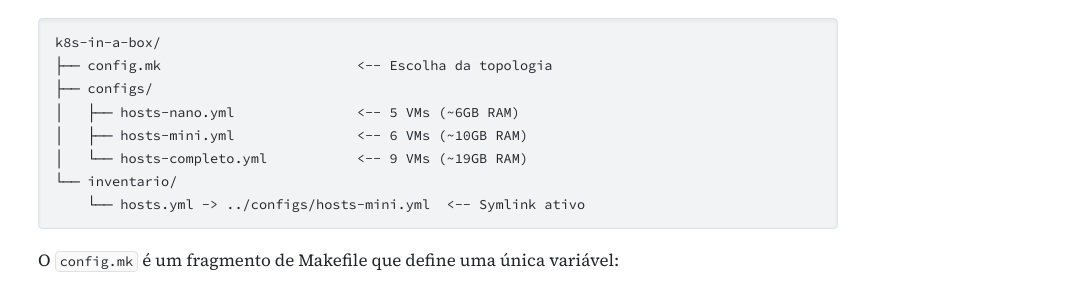
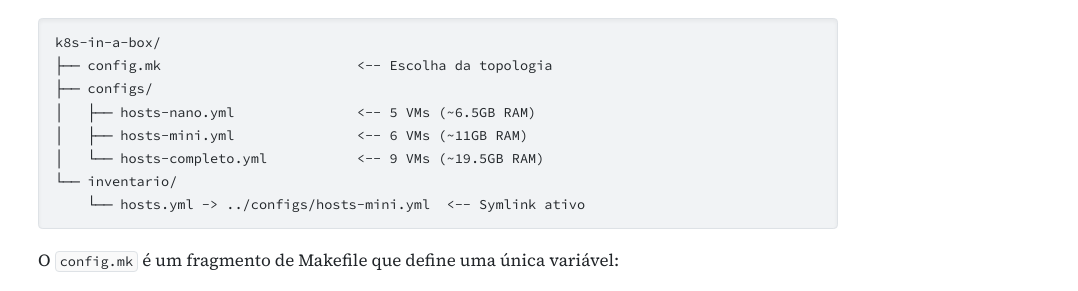
Before and after one commit to vndmtrx/vndmtrx.github.io, a Jekyll site: the page built from _posts/2026/09/2026-09-07-k8sbox-ferramentas-ambiente.md, in a window 1280 px wide and 900 px high, scrolled down 10984 px. Shown: the part 226-517 px from the top of the window, without its empty margins (202-1280 px from the left). Built offline with Jekyll 4.4.1, drawn with Linux system fonts in a browser that asks for light colours; nearby versions of some CDN libraries; some of the changed text lies outside the part shown.

Commit message:
Atualização da memória do kubox e recursos no post de ferramentas do k8s-in-a-box

````diff
--- a/_posts/2026/09/2026-09-07-k8sbox-ferramentas-ambiente.md
+++ b/_posts/2026/09/2026-09-07-k8sbox-ferramentas-ambiente.md
@@ -304,9 +304,9 @@ A engrenagem é simples e elegante: um arquivo de configuração (`config.mk`),
 k8s-in-a-box/
 ├── config.mk                        <-- Escolha da topologia
 ├── configs/
-│   ├── hosts-nano.yml               <-- 5 VMs (~6GB RAM)
-│   ├── hosts-mini.yml               <-- 6 VMs (~10GB RAM)
-│   └── hosts-completo.yml           <-- 9 VMs (~19GB RAM)
+│   ├── hosts-nano.yml               <-- 5 VMs (~6.5GB RAM)
+│   ├── hosts-mini.yml               <-- 6 VMs (~11GB RAM)
+│   └── hosts-completo.yml           <-- 9 VMs (~19.5GB RAM)
 └── inventario/
     └── hosts.yml -> ../configs/hosts-mini.yml  <-- Symlink ativo
 ```
````
Also changed, not shown: other parts of _posts/2026/09/2026-09-07-k8sbox-ferramentas-ambiente.md (+4 -4 lines).
